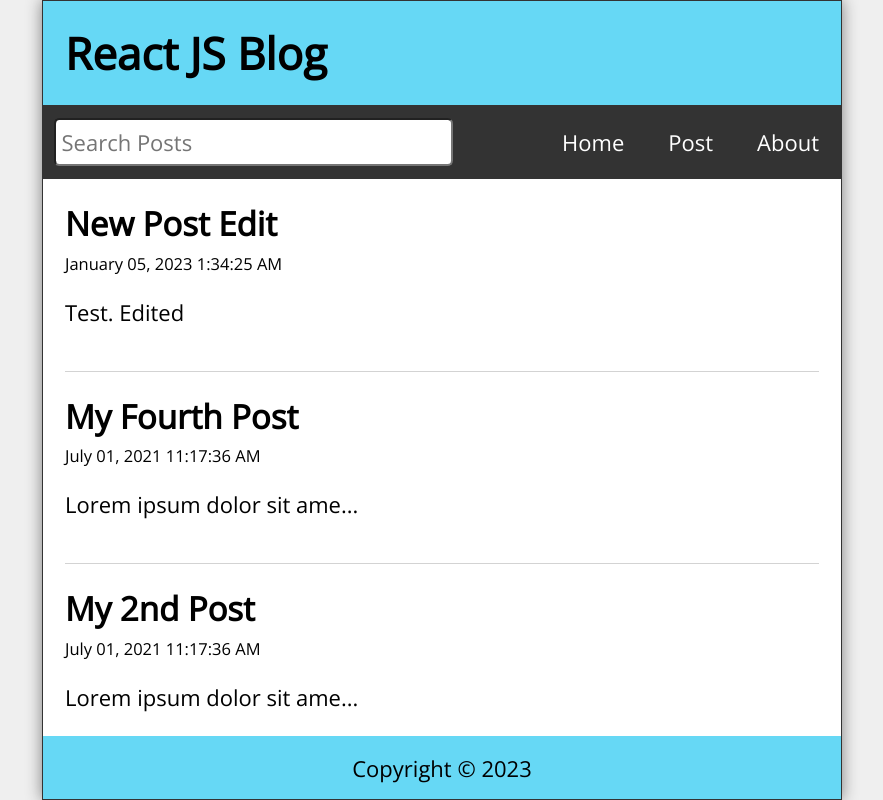
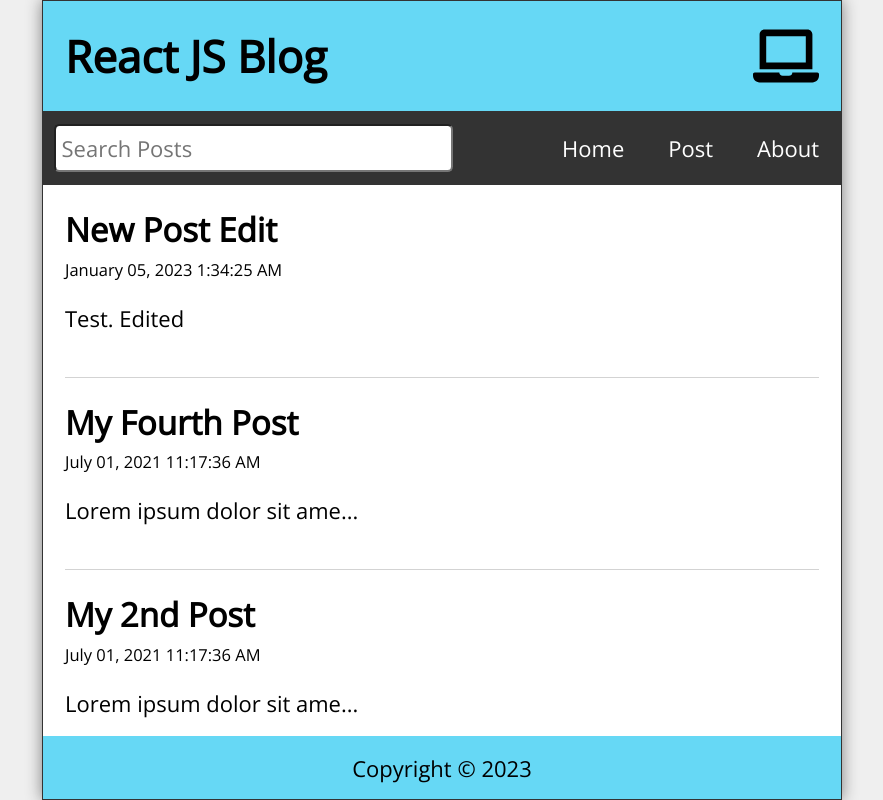
Before and after one commit to arefin-aareef/pyrates-app, a React (Create React App) app: page / in a window 1280 px wide. Shown: the whole page, without its empty margins (198-1081 px from the left). Built offline with nearby package versions, Linux system fonts and the light colour scheme; data requests are answered from the project's data file.

Commit message:
Icon added for specific width

```diff
--- a/src/Header.js
+++ b/src/Header.js
@@ -1,9 +1,14 @@
 import React from 'react'
+import { FaLaptop, FaTabletAlt, FaMobileAlt } from 'react-icons/fa';
 
-const Header = ({ title }) => {
+
+const Header = ({ title, width }) => {
   return (
     <header className='Header'>
         <h1>{title}</h1>
+        {width < 768 ? <FaMobileAlt />
+          : width < 992 ? <FaTabletAlt />
+            : <FaLaptop />}
     </header>
   )
 }
```
